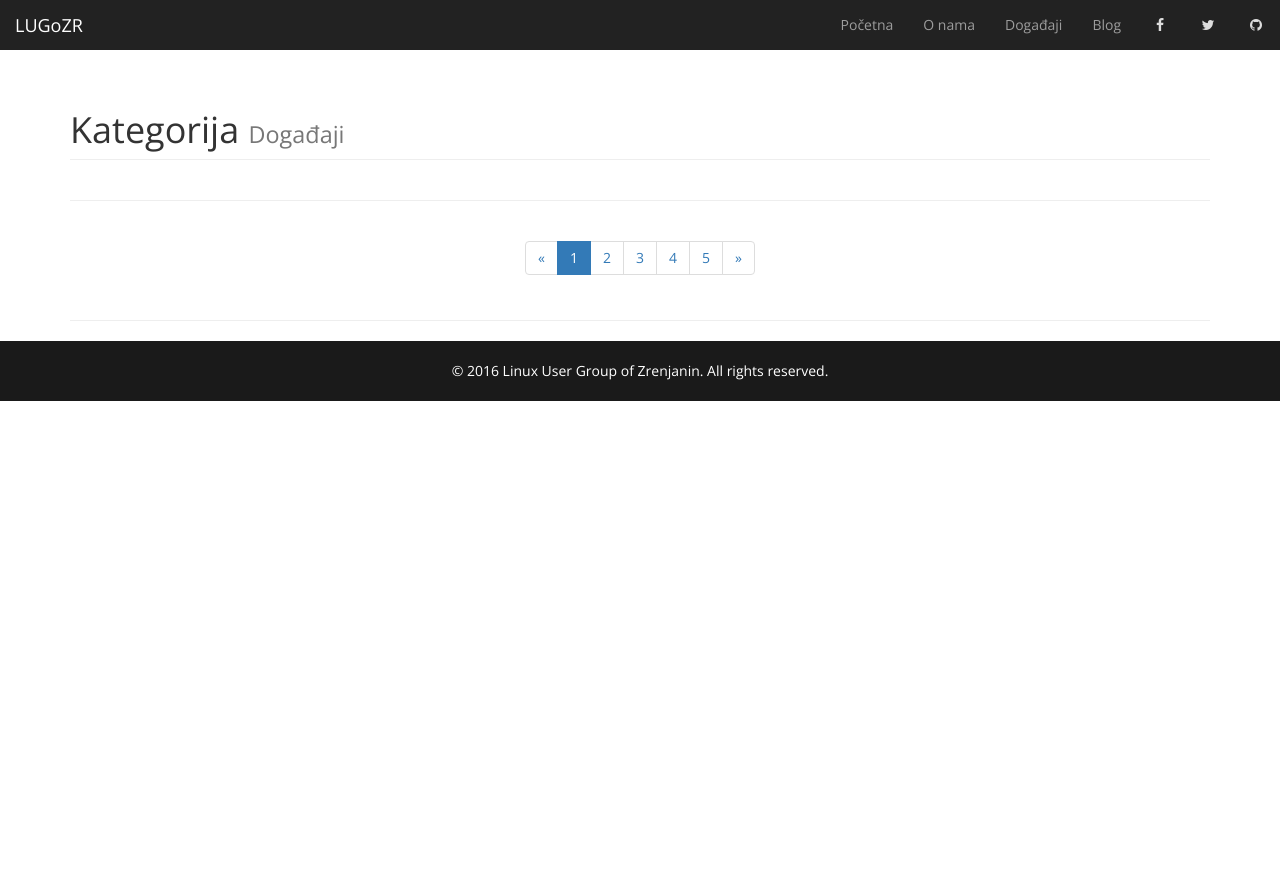
After one commit to waffle-iron/Website, a Django app: page /event/ in a window 1280 px wide. The commit adds this page. Run offline with Django 3.2, Linux system fonts and the light colour scheme; data that the repository does not hold is empty; some libraries are stand-ins or nearby versions.

Commit message:
added new features related to events

```diff
--- a/lugozr/urls.py
+++ b/lugozr/urls.py
@@ -6,5 +6,6 @@ urlpatterns = [
     url(r'^admin/', admin.site.urls),
     url(r'^$', views.homepage, name='homepage'),
     url(r'^blog/$', views.blog, name='blog'),
-    url(r'^blog/([0-9]+)$', views.blog_post, name='blog_post')
+    url(r'^blog/([0-9]+)$', views.blog_post, name='blog_post'),
+    url(r'^event/$', views.events)
 ]
--- a/sajt/admin.py
+++ b/sajt/admin.py
@@ -1,5 +1,7 @@
 from django.contrib import admin
-from .models import News, Category
+from .models import News, Category, Event, Lecturer
 
 admin.site.register(News)
 admin.site.register(Category)
+admin.site.register(Event)
+admin.site.register(Lecturer)
--- a/sajt/views.py
+++ b/sajt/views.py
@@ -1,7 +1,7 @@
 from django.shortcuts import render
 from django.template.response import TemplateResponse
 from django.shortcuts import get_object_or_404
-from .models import News
+from .models import News, Event
 from django.template import RequestContext
 
 
@@ -16,3 +16,7 @@ def blog(request):
 def blog_post(request, blog_id):
     blog = get_object_or_404(News, pk=blog_id)
     return TemplateResponse(request, "blog_post.html", {"item": blog})
+
+
+def events(request):
+    return TemplateResponse(request, "events.html", {"items": Event.objects.all()})
--- /dev/null
+++ b/templates/events.html
@@ -0,0 +1,87 @@
+{% extends "base.html" %}
+{% load static %}
+{% block title %} - Događaji{% endblock %}
+{% block content %}
+    <style>
+    body {
+        margin-top: 70px;
+    }
+
+    .event {
+        margin-bottom: 25px;
+    }
+
+    .event-data {
+        margin-bottom: 10px;
+        padding-left: 10px;
+        font-size: 13px;
+    }
+    </style>
+ <!-- Page Content -->
+            <div class="container">
+
+                <!-- Page Header -->
+                <div class="row">
+                    <div class="col-lg-12">
+                        <h1 class="page-header">Kategorija
+                            <small>Događaji</small>
+                        </h1>
+                    </div>
+                </div>
+                <!-- /.row -->
+
+                <!-- Projects Row -->
+                <div class="row">
+                    {% for item in items %}
+                    <div class="col-md-4 event">
+                        <a href="/event/{{ item.pk }}">
+                            <img class="img-responsive" src="http://lightcastletech.com/wp-content/uploads/2013/08/lightcastle-django.png" alt="">
+                        </a>
+                        <h3>
+                            <a href="/event/{{ item.pk }}">{{ item.name }}</a>
+                        </h3>
+                        <div class="event-data">
+                            <small><i class="fa fa-fw fa-clock-o"></i> {{ item.create_date }}</small>
+                            <small><i class="fa fa-fw fa-user"></i>{{ item.lecturer }}</small>
+                        </div>
+                        <p>{{ item.description }}</p>
+                    </div>
+                    {% endfor %}
+                </div>
+                <!-- /.row -->
+
+                <hr>
+
+                <!-- Pagination -->
+                <div class="row text-center">
+                    <div class="col-lg-12">
+                        <ul class="pagination">
+                            <li>
+                                <a href="#">&laquo;</a>
+                            </li>
+                            <li class="active">
+                                <a href="#">1</a>
+                            </li>
+                            <li>
+                                <a href="#">2</a>
+                            </li>
+                            <li>
+                                <a href="#">3</a>
+                            </li>
+                            <li>
+                                <a href="#">4</a>
+                            </li>
+                            <li>
+                                <a href="#">5</a>
+                            </li>
+                            <li>
+                                <a href="#">&raquo;</a>
+                            </li>
+                        </ul>
+                    </div>
+                </div>
+                <!-- /.row -->
+
+                <hr>
+            </div>
+{% endblock %}
--- a/templates/homepage.html
+++ b/templates/homepage.html
@@ -21,7 +21,7 @@
                         <div class="col-md-4 text-center">
                             <div>
                                 <img src="{% static "images/icon-2.png" %}" alt="selling point">
-                                <h3>Udruzenje Linux korisnika</h3>
+                                <h3>O udruženju</h3>
                                 <p>Lorem ipsum dolor sit amet, consectetur adipisicing elit. Obcaecati id deleniti impedit cum consectetur harum optio, vel laborum quis quia officiis sint quam fugit aspernatur saepe, et ullam culpa libero!</p>
                                 <p>Lorem ipsum dolor sit amet, consectetur adipisicing elit. Non officiis accusantium aliquam soluta nobis velit laborum, tempore sint, repudiandae, quas eveniet corrupti fugiat quia adipisci eius, iusto dicta odit nisi.</p>
                             </div>
```
Also changed, not shown: templates/blog_post.html (+2 -13 lines), 1 other file.
